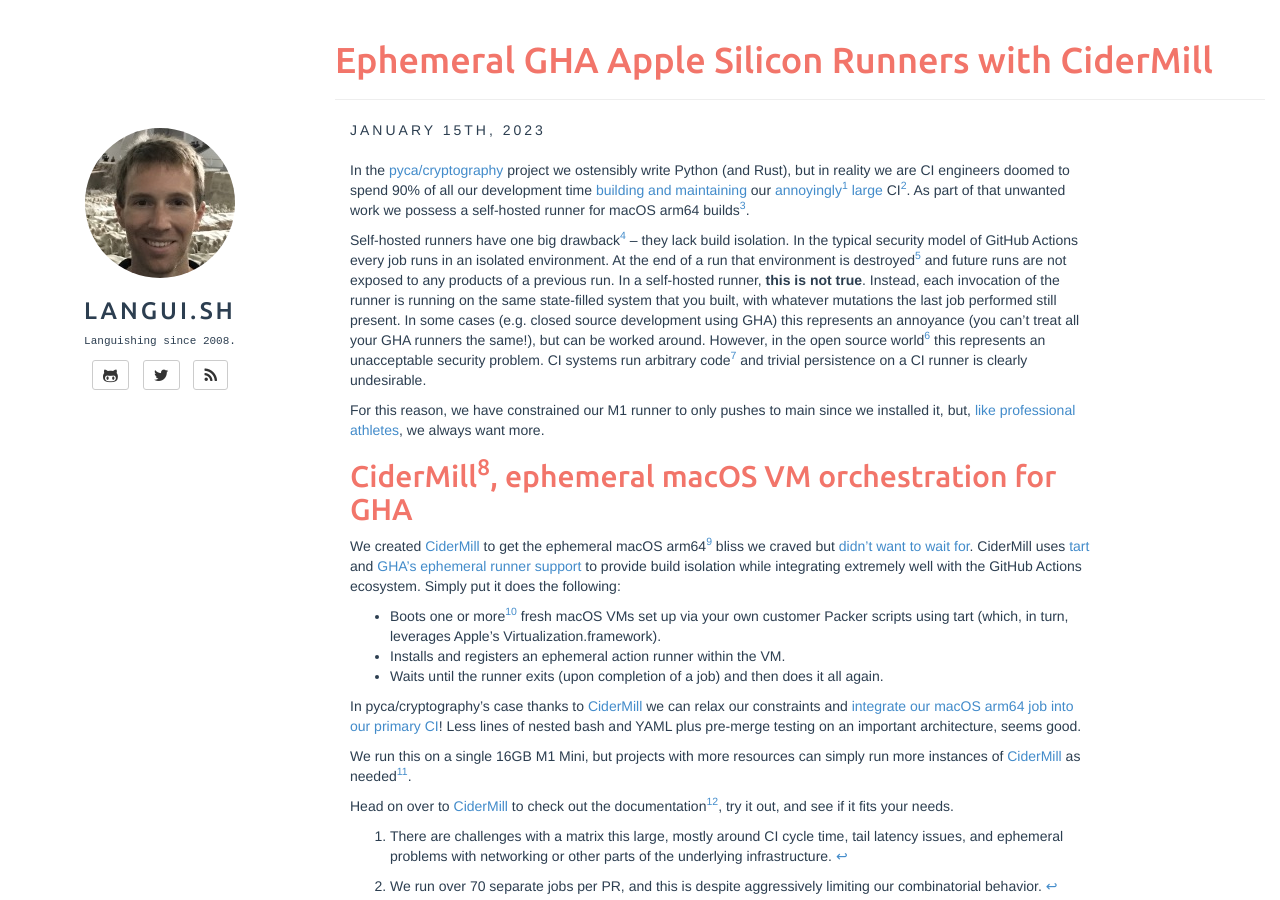
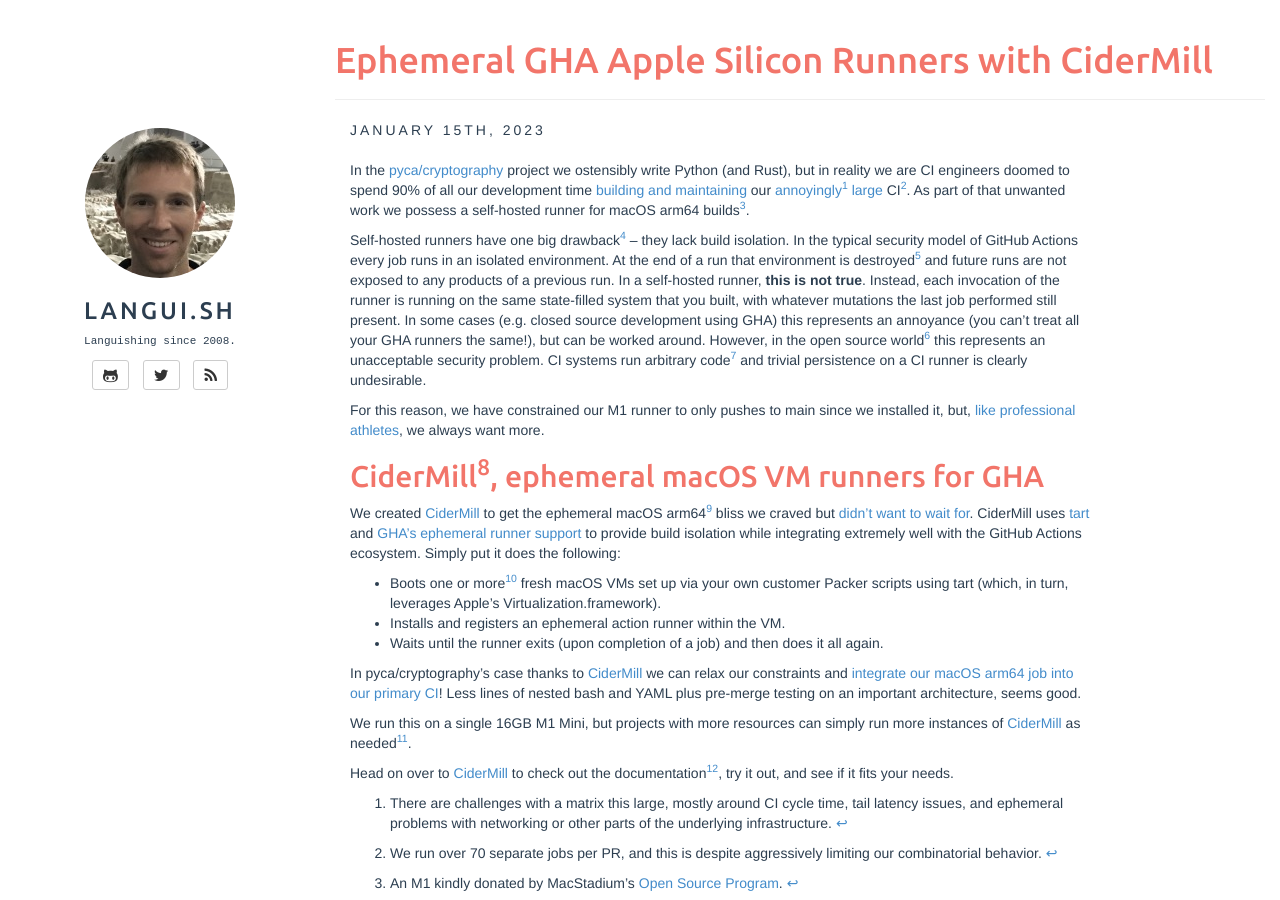
Before and after one commit to reaperhulk/reaperhulk.github.io, a Jekyll site: the page built from _posts/2023-01-15-ephemeral-gha-m1-runners-with-cidermill.markdown, in a window 1280 px wide and 900 px high. Built offline with Jekyll 4.4.1, drawn with Linux system fonts in a browser that asks for light colours.

Commit message:
one more pointless tweak

```diff
--- a/_posts/2023-01-15-ephemeral-gha-m1-runners-with-cidermill.markdown
+++ b/_posts/2023-01-15-ephemeral-gha-m1-runners-with-cidermill.markdown
@@ -9,7 +9,7 @@ Self-hosted runners have one big drawback[^1] -- they lack build isolation. In t
 
 For this reason, we have constrained our M1 runner to only pushes to main since we installed it, but, <a href="https://frinkiac.com/meme/S05E16/479261/m/UFJPRkVTU0lPTkFMIEFUSExFVEVTLS0gCkFMV0FZUyBXQU5USU4nIE1PUkUu">like professional athletes</a>, we always want more.
 
-## <a href="https://github.com/reaperhulk/cidermill">CiderMill</a>[^15], ephemeral macOS VM orchestration for GHA
+## <a href="https://github.com/reaperhulk/cidermill">CiderMill</a>[^15], ephemeral macOS VM runners for GHA
 
 We created <a href="https://github.com/reaperhulk/cidermill">CiderMill</a> to get the ephemeral macOS arm64[^14] bliss we craved but <a href="https://github.com/github/roadmap/issues/528">didn't want to wait for</a>. CiderMill uses <a href="https://github.com/cirruslabs/tart">tart</a> and <a href="https://github.blog/changelog/2021-09-20-github-actions-ephemeral-self-hosted-runners-new-webhooks-for-auto-scaling/">GHA's ephemeral runner support</a> to provide build isolation while integrating extremely well with the GitHub Actions ecosystem. Simply put it does the following:
 * Boots one or more[^10] fresh macOS VMs set up via your own customer Packer scripts using tart (which, in turn, leverages Apple's Virtualization.framework).
```
